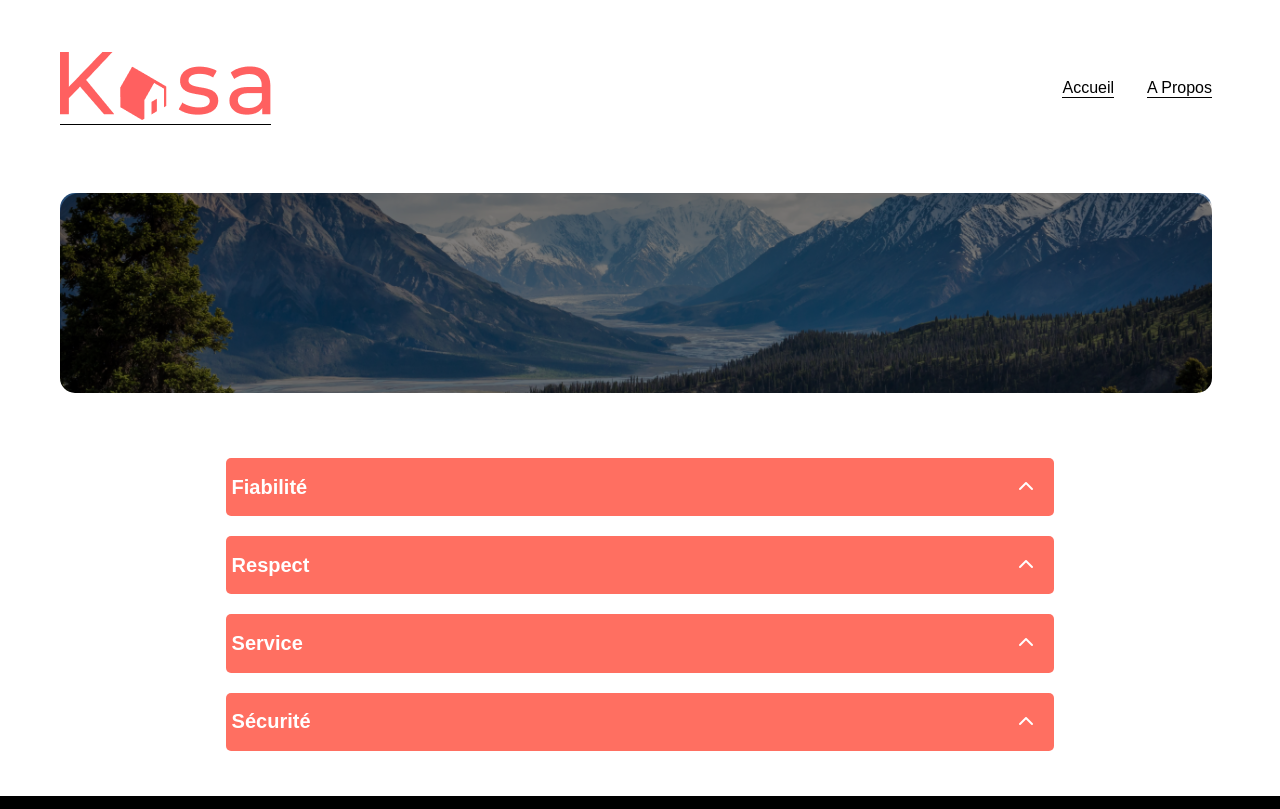
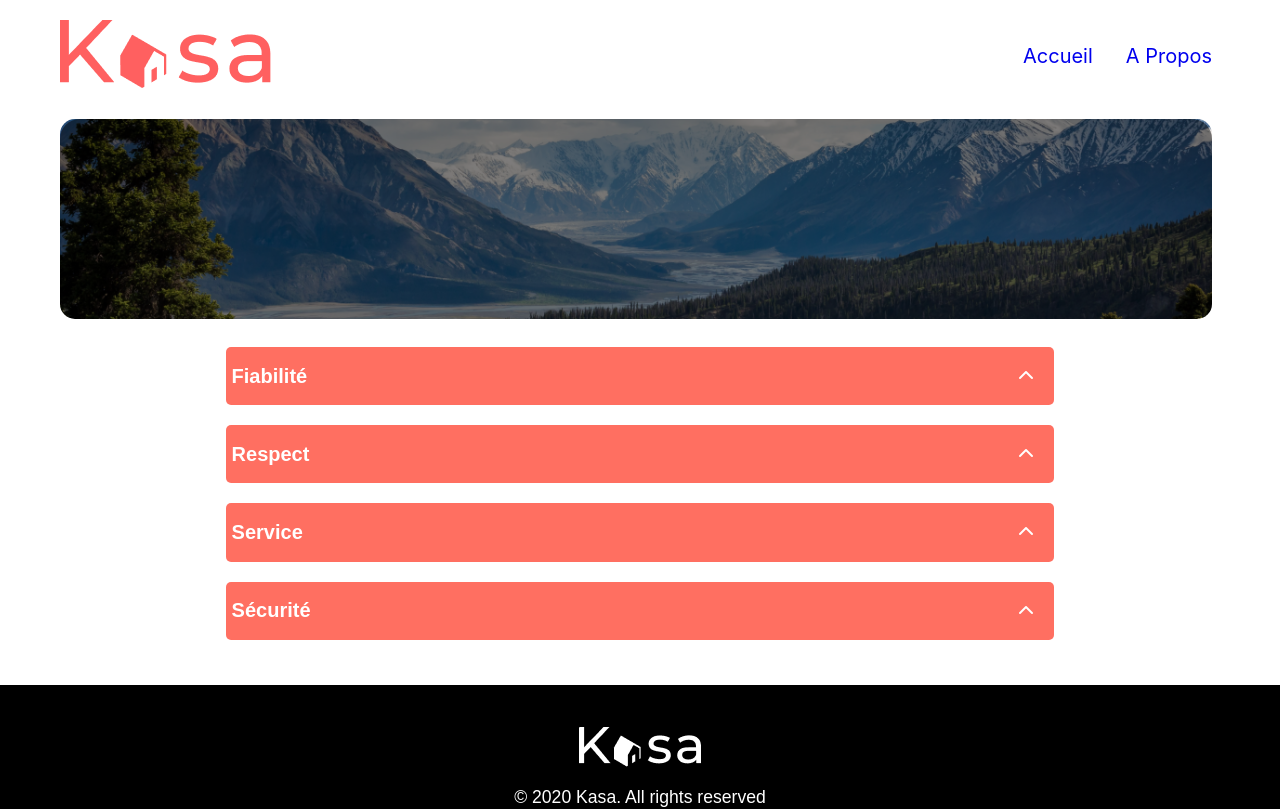
Before and after one commit to franckgullit/kasa, a React (Create React App) app: page /Apropos in a window 1280 px wide. Shown: the top 809 px of the page. Built offline with nearby package versions, Linux system fonts and the light colour scheme.

Commit message:
desktop accueil  apropos and error done,logement page to follow

```diff
--- a/src/components/Banner/Banner.scss
+++ b/src/components/Banner/Banner.scss
@@ -4,7 +4,8 @@
     border-radius: 20px;
     width: 90%;
     margin: 60px;
-    margin-top:-92px;
+    margin-top:-33px;
+    margin-bottom:-33px ;
 
     img {
         position: absolute;
--- a/src/components/Collapse/Collapse.scss
+++ b/src/components/Collapse/Collapse.scss
@@ -6,6 +6,13 @@
     font-weight: 700;
     font-family: "Montserrat", sans-serif;
     transition: background-color 0.3s ease;
+
+    .fa-solid {
+        font-size: 1.2em;
+        transform: rotate(180deg);
+        transition: transform 0.3s ease;
+        color: white;
+    }
 }
 
 .collapsed_menu {
@@ -18,6 +25,15 @@
     border-radius: 10px;
     font-family: "Montserrat", sans-serif;
     transition: background-color 0.3s ease;
+
+    .fa-solid {
+        color: white;
+        font-size: 1.2em;
+        transform: rotate(180deg);
+        transition: transform 0.3s ease;
+    }
+
+
 }
 
 .collapsed_menu button {
@@ -29,12 +45,7 @@ h2 {
     color: white;
 }
 
-.fa-solid {
-    font-size: 1.2em;
-    transform: rotate(180deg);
-    transition: transform 0.3s ease;
-    color: white;
-}
+
 
 .collapsed_content {
     font-size: 1.25em;
@@ -45,7 +56,7 @@ h2 {
     font-weight: lighter;
     margin-top: 1px;
     text-align: left;
-    width:77%;
+    width: 77%;
     margin-bottom: 3px;
 }
 
--- a/src/components/Header/Header.scss
+++ b/src/components/Header/Header.scss
@@ -6,7 +6,7 @@
     padding: 30px;
     width:90%;
     margin:30px;
-    margin-top:-68px;
+    margin-top:-10px;
 
     .header_logo {
         height: 68px;
@@ -15,11 +15,15 @@
     .page_links {
         display: flex;
         gap: 33px;
-        font-size: 16px;
-        font-weight: 500;
+        font-size: 20px;
+        font-weight: 400;
     }
 
-    nav a :active{
+    nav a{
+        text-decoration: none;
+    }
+
+    nav a:focus{
         border-bottom: solid 1px black;
     }
 
--- a/src/components/Slideshow/Slideshow.jsx
+++ b/src/components/Slideshow/Slideshow.jsx
@@ -21,7 +21,6 @@ function Slideshow({ pictures }) {
             <i className='fa-solid fa-chevron-left' onClick={prevSlide}></i>
             <img src={pictures[currentIndex]} alt='current_slide_image'className='slide-image' />
             <i className='fa-solid fa-chevron-right' onClick={nextSlide}></i>
-
         </div>
     );
 }
--- a/src/pages/Apropos/Apropos.scss
+++ b/src/pages/Apropos/Apropos.scss
@@ -4,7 +4,7 @@
         justify-content: center;
         padding-left: 7em;
         padding-right: 7em;
-        margin-top: 30px;
+        margin-top: 56px;
         margin-bottom: 40px;
         gap: 10px;
     }
--- a/src/pages/Error/Error.jsx
+++ b/src/pages/Error/Error.jsx
@@ -7,7 +7,7 @@ function Error() {
     <div className="error-container">
       <h1 className='error_code'>404</h1>
       <p className='error_msg'>Oups! La page que vous demandez n'existe pas.</p>
-      <Link to="/">Retourner sur la page d'accueil</Link>
+      <Link to="/" className='return_link'>Retourner sur la page d'accueil</Link>
     </div>
   );
 }
--- a/src/pages/Error/Error.scss
+++ b/src/pages/Error/Error.scss
@@ -21,7 +21,7 @@
     font-family: "Montserrat", sans-serif;
 }
 
-a {
+.return_link {
     font-size: 1em;
     color: #000;
     margin-top: 90px;
```
